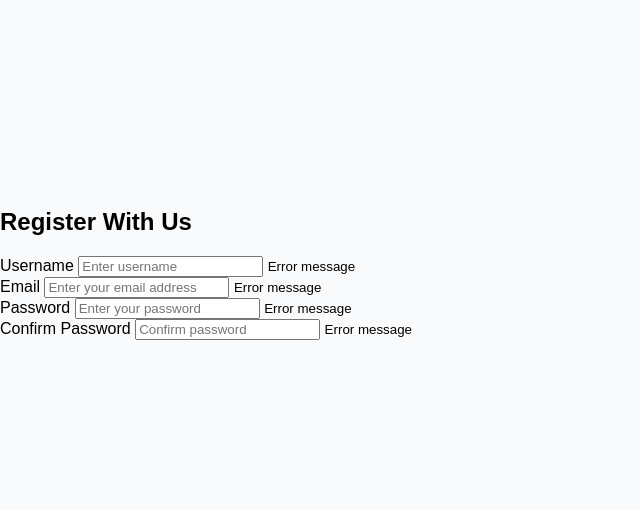
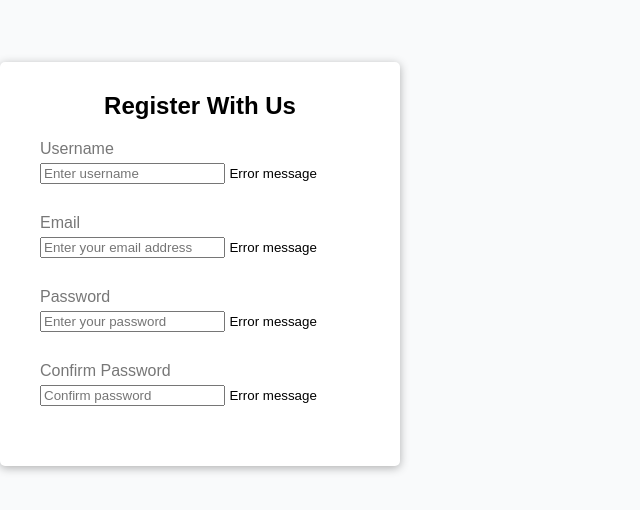
Before and after one commit to spydar-web/cinehub, a plain HTML site: page pages/register.html in a window 1280 px wide. Shown: the part 136-646 px from the top of the page, without its empty margins (0-640 px from the left). Drawn offline with Linux system fonts and the light colour scheme.

Commit message:
alomst done with register section

```diff
--- a/assets/scss/register.scss
+++ b/assets/scss/register.scss
@@ -1,6 +1,8 @@
 $primary-btn: #6dbfb8;
+$success-color: #2ecc71;
+$error-color: #e74c3c;
 $fonts: 'Poppins', sans-serif;
-$spacing : 2rem;
+$spacing : 30px 40px;
 
 * {
     box-sizing: border-box;
@@ -14,3 +16,31 @@ body {
     min-height: 100vh;
     margin: 0;
 }
+
+.container {
+    background-color: #fff;
+    border-radius: 5px;
+    box-shadow: 0 2px 10px rgba(0, 0, 0, 0.3);
+    width: 400px;
+}
+
+h2 {
+    text-align: center;
+    margin: 0 0 20px;
+}
+
+.form {
+    padding: $spacing ;
+}
+
+.form-control {
+    margin-bottom: 10px;
+    padding-bottom: 20px;
+    position: relative;
+
+    label {
+        color: #777;
+        display: block;
+        margin-bottom: 5px;
+    }
+}
--- a/pages/register.html
+++ b/pages/register.html
@@ -10,8 +10,8 @@
 </head>
 
 <body>
-    <div>
-        <form action="">
+    <div class="container">
+        <form action="" id="form" class="form">
             <h2>Register With Us</h2>
             <div class="form-control">
                 <label for="username">Username</label>
```
Also changed, not shown: assets/scss/register.css, 1 other file.
